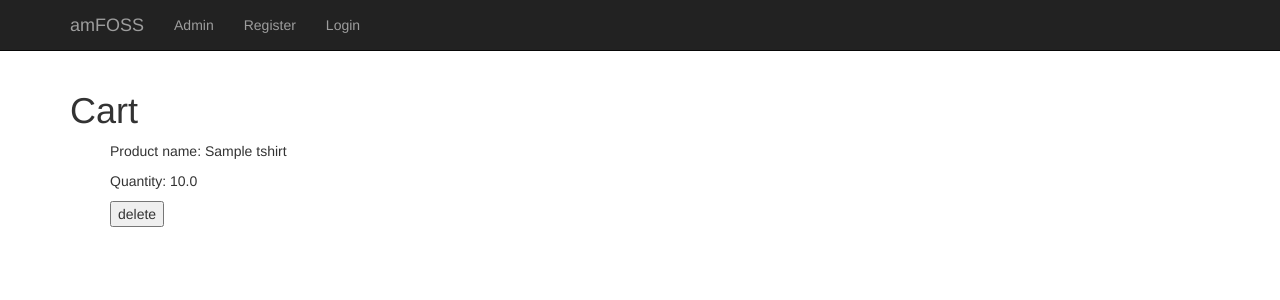
After one commit to iammarco11/amfoss_tshirts, a Django app: page /tshirt/cart/ in a window 1280 px wide. The commit adds this page. Shown: the top 300 px of the page. Run offline with Django 3.2, Linux system fonts and the light colour scheme; tables that the repository leaves empty hold one stand-in row (values such as "Sample post"); some libraries are stand-ins or nearby versions.

Commit message:
Create cart and product list

```diff
--- a/templates/tshirt/base.html
+++ b/templates/tshirt/base.html
@@ -6,15 +6,16 @@
 
     <link rel="stylesheet" href="https://maxcdn.bootstrapcdn.com/bootstrap/3.3.7/css/bootstrap.min.css" integrity="sha384-BVYiiSIFeK1dGmJRAkycuHAHRg32OmUcww7on3RYdg4Va+PmSTsz/K68vbdEjh4u" crossorigin="anonymous"></head>
   <body>
-    <nav class="navbar navbar-default navbar-static-top">
+    <nav class="navbar navbar-default navbar-static-top navbar-inverse">
       <div class="container">
-        <ul class="nav navbar-nav">{# Django Home Link / Admin Link / Register Link#}
+        <ul class="nav navbar-nav">
           <li><a class="navbar-brand" href="{% url 'index' %}">amFOSS</a></li>
           <li><a class="navbar-link" href="{% url 'admin:index' %}">Admin</a></li>
           <li><a class="navbar-link" href="{% url 'tshirt:register' %}">Register</a></li>
-          {# Some logic on what to display for last item#}
+
           {% if user.is_authenticated %}
-            <li><a href="{% url 'logout' %}">Logout</a></li>
+            <li><a class="navbar-link" href="{% url 'logout' %}">Logout</a></li>
+            <li><a class="navbar-link" href="/tshirt/cart">Cart</a></li>
           {% else %}
             <li><a class="navbar-link" href="{% url 'tshirt:user_login' %}">Login</a></li>
           {% endif %}</ul>
--- /dev/null
+++ b/templates/tshirt/cart.html
@@ -0,0 +1,23 @@
+{% extends 'tshirt/base.html' %}
+
+
+{%block body_block %}
+
+
+
+<h1>Cart</h1>
+<ul>
+    {% for object in object_list%}
+        <p> Product name: {{object.product.name}}</p>
+        <p> Quantity: {{object.quantity}}</p>
+        <form action="" method="POST">
+            {% csrf_token %}
+
+            <input type="hidden" name = "cart_id" value="{{object.id}}">
+            <input type="submit" value="delete">
+        </form>
+    {%empty%}
+        <p>No items has been added to the cart!</p>
+    {%endfor%}
+</ul>
+{% endblock%}
--- a/templates/tshirt/login.html
+++ b/templates/tshirt/login.html
@@ -4,7 +4,7 @@
     <div class="jumbotron">
       <h1>Login here :</h1><form method="post" action="{% url 'tshirt:user_login' %}">
           {% csrf_token %}
-          {# A more "HTML" way of creating the login form#}
+
           <label for="username">Username:</label>
           <input type="text" name="username" placeholder="Username"><label for="password">Password:</label>
           <input type="password" name="password" placeholder="Password"><input type="submit" name="" value="Login"></form></div>
--- a/tshirt/admin.py
+++ b/tshirt/admin.py
@@ -1,6 +1,7 @@
 from django.contrib import admin
 
-from tshirt.models import Tshirt, User, UserProfileInfo
+from tshirt.models import Cart, Tshirt, User, UserProfileInfo
 
 admin.site.register(Tshirt)
+admin.site.register(Cart)
 admin.site.register(UserProfileInfo)
--- a/tshirt/models.py
+++ b/tshirt/models.py
@@ -3,12 +3,10 @@ from django.contrib.auth.models import User
 
 
 class Tshirt(models.Model):
-    size = models.CharField(max_length=10)
-    image = models.ImageField()
-    gender = models.CharField(max_length=10)
-
+    name = models.CharField(max_length=255,default='amfoss')
+    image = models.FileField(null=True,blank=True)
     def __str__(self):
-        return self.size
+        return self.name
 
 class UserProfileInfo(models.Model):
     user = models.OneToOneField(User,on_delete=models.CASCADE)
@@ -17,3 +15,14 @@ class UserProfileInfo(models.Model):
 
     def __str__(self):
         return self.user
+
+class Cart(models.Model):
+    product = models.OneToOneField(Tshirt, on_delete=models.CASCADE, related_name='cart_item')
+    quantity = models.FloatField()
+    gender = models.CharField(max_length=2)
+    size = models.CharField(max_length=2)
+    created_date = models.DateTimeField(auto_now_add=True)
+    modified_date = models.DateTimeField(auto_now=True)
+
+    def __str__(self):
+        return self.product.name + str(self.quantity)
--- a/tshirt/urls.py
+++ b/tshirt/urls.py
@@ -1,7 +1,10 @@
 from django.conf.urls import url
+from django.urls import path
 from tshirt import views
 app_name = 'tshirt'
 urlpatterns=[
     url(r'^register/$',views.register,name='register'),
     url(r'^user_login/$',views.user_login,name='user_login'),
+    path('product/<slug:slug>/', views.ProductDetailView.as_view(), name='product-detail'),
+    path('cart/', views.CartView.as_view(), name='cart'),
 ]
--- a/tshirt/views.py
+++ b/tshirt/views.py
@@ -1,9 +1,14 @@
 from django.shortcuts import render
-from tshirt.forms import UserForm, UserProfileInfoForm
+from tshirt.forms import UserForm, UserProfileInfoForm , CartForm
 from django.contrib.auth import authenticate, login, logout
-from django.http import HttpResponseRedirect, HttpResponse
+from django.http import HttpResponseRedirect, HttpResponse ,Http404, HttpRequest
 from django.urls import reverse
 from django.contrib.auth.decorators import login_required
+from .models import Tshirt, Cart
+from django.views.generic import TemplateView
+from django.views.generic.list import ListView
+from django.views.generic.detail import DetailView
+from django.shortcuts import redirect, render
 def index(request):
     return render(request,'tshirt/index.html')
 @login_required
@@ -55,3 +60,37 @@ def user_login(request):
             return HttpResponse("Invalid login details given")
     else:
         return render(request, 'tshirt/login.html', {})
+class ProductDetailView(DetailView):
+    model = Tshirt
+    template_name = 'tshirt/product-detail.html'
+
+
+
+    def get_context_data(self, **kwargs):
+
+        context = super().get_context_data(**kwargs)
+        context['form'] = CartForm(initial={'product': self.get_object()})
+        return context
+
+    def post(self, request, *args, **kwargs):
+
+        form = CartForm(self.request.POST)
+        self.object = self.get_object()
+        if form.is_valid():
+            form.save()
+            return redirect('cart:cart')
+        context = self.get_context_data(**kwargs)
+        context['form'] = form
+        return self.render_to_response(context)
+
+
+class CartView(ListView):
+    template_name = 'tshirt/cart.html'
+    model = Cart
+    def post(self, request, *args, **kwargs):
+        cart_id = self.request.POST.get('cart_id')
+        cart_obj=Cart.objects.filter(id=cart_id).first()
+        if cart_obj:
+            cart_obj.delete()
+            return redirect('cart:cart')
+        raise Http404()
```
Also changed, not shown: templates/tshirt/index.html (+16 -1 lines), tshirt/forms.py (+22 -1 lines), amfoss_tshirts/urls.py (line endings or trailing spaces), templates/tshirt/tshirt-detail.html (deleted), tshirt/migrations/0003_auto_20191101_1309.py (added), tshirt/migrations/0004_tshirt_name.py (added).
